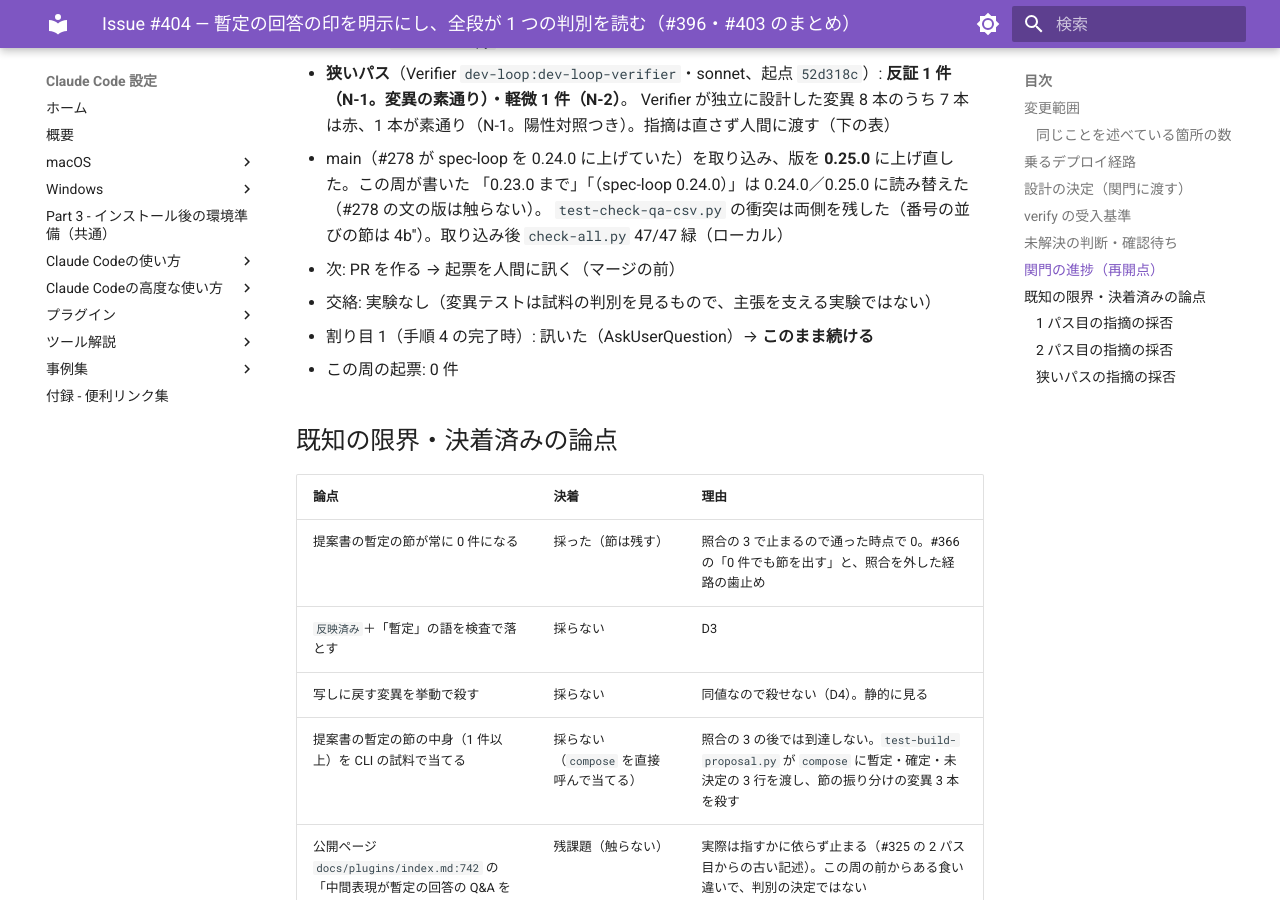
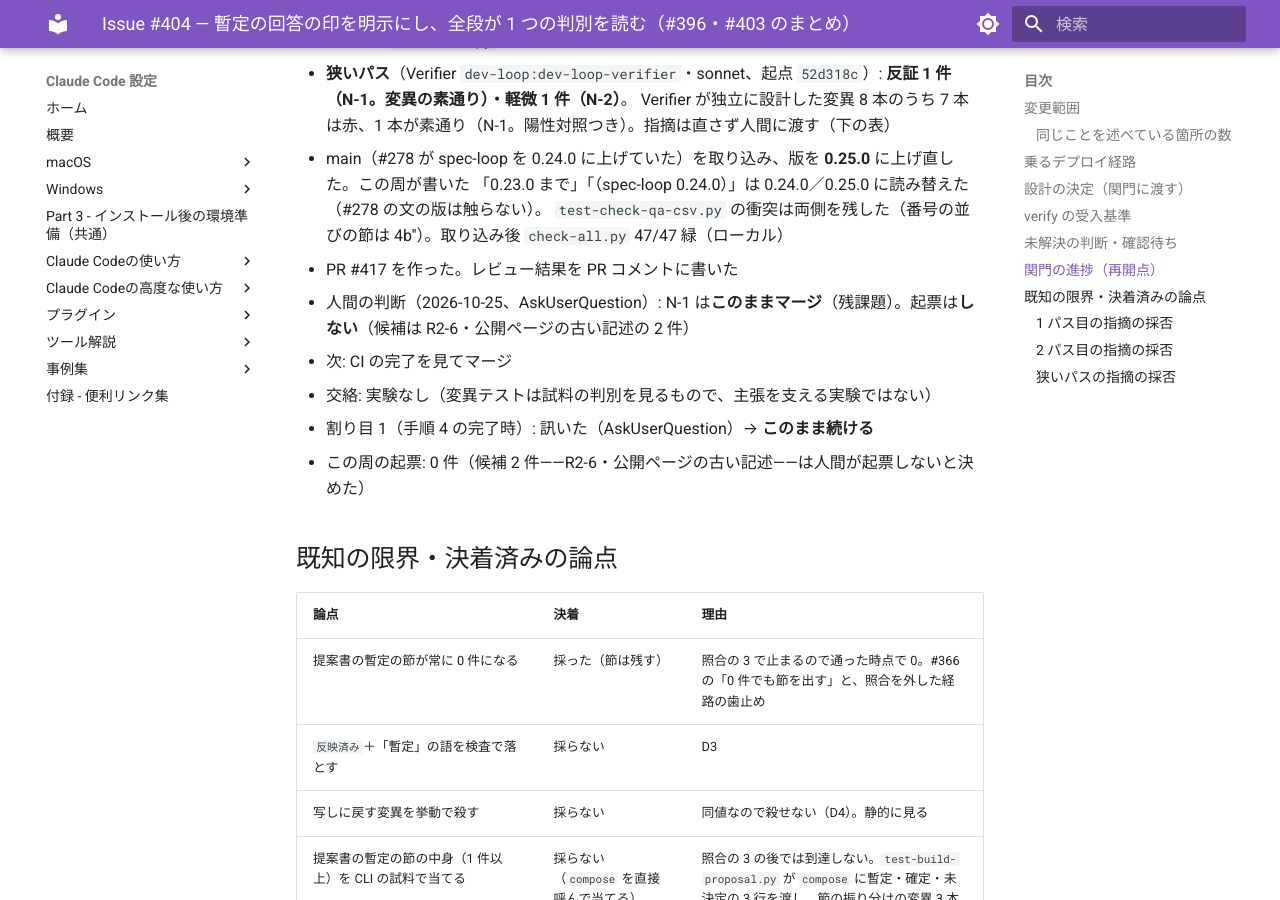
Before and after one commit to hdknr/claude-code-setup, an MkDocs documentation site: the page built from docs/plans/issue-404.md, in a window 1280 px wide and 900 px high, scrolled down 4421 px. Built offline with MkDocs 1.6.1 and Material for MkDocs 9.7.7, drawn with Linux system fonts in a browser that asks for light colours.

Commit message:
docs(plans): #404 の人間の判断（N-1 はマージ・起票 0 件）
Co-Authored-By: Claude Opus 5.5 <noreply@anthropic.com>

```diff
--- a/docs/plans/issue-404.md
+++ b/docs/plans/issue-404.md
@@ -109,10 +109,12 @@ main へのマージ。プラグインは利用者の `plugin update` で届く
 - main（#278 が spec-loop を 0.24.0 に上げていた）を取り込み、版を **0.25.0** に上げ直した。この周が書いた
   「0.23.0 まで」「（spec-loop 0.24.0）」は 0.24.0／0.25.0 に読み替えた（#278 の文の版は触らない）。
   `test-check-qa-csv.py` の衝突は両側を残した（番号の並びの節は 4b''）。取り込み後 `check-all.py` 47/47 緑（ローカル）
-- 次: PR を作る → 起票を人間に訊く（マージの前）
+- PR #417 を作った。レビュー結果を PR コメントに書いた
+- 人間の判断（2026-10-25、AskUserQuestion）: N-1 は**このままマージ**（残課題）。起票は**しない**（候補は R2-6・公開ページの古い記述の 2 件）
+- 次: CI の完了を見てマージ
 - 交絡: 実験なし（変異テストは試料の判別を見るもので、主張を支える実験ではない）
 - 割り目 1（手順 4 の完了時）: 訊いた（AskUserQuestion）→ **このまま続ける**
-- この周の起票: 0 件
+- この周の起票: 0 件（候補 2 件——R2-6・公開ページの古い記述——は人間が起票しないと決めた）
 
 ## 既知の限界・決着済みの論点
 
```
